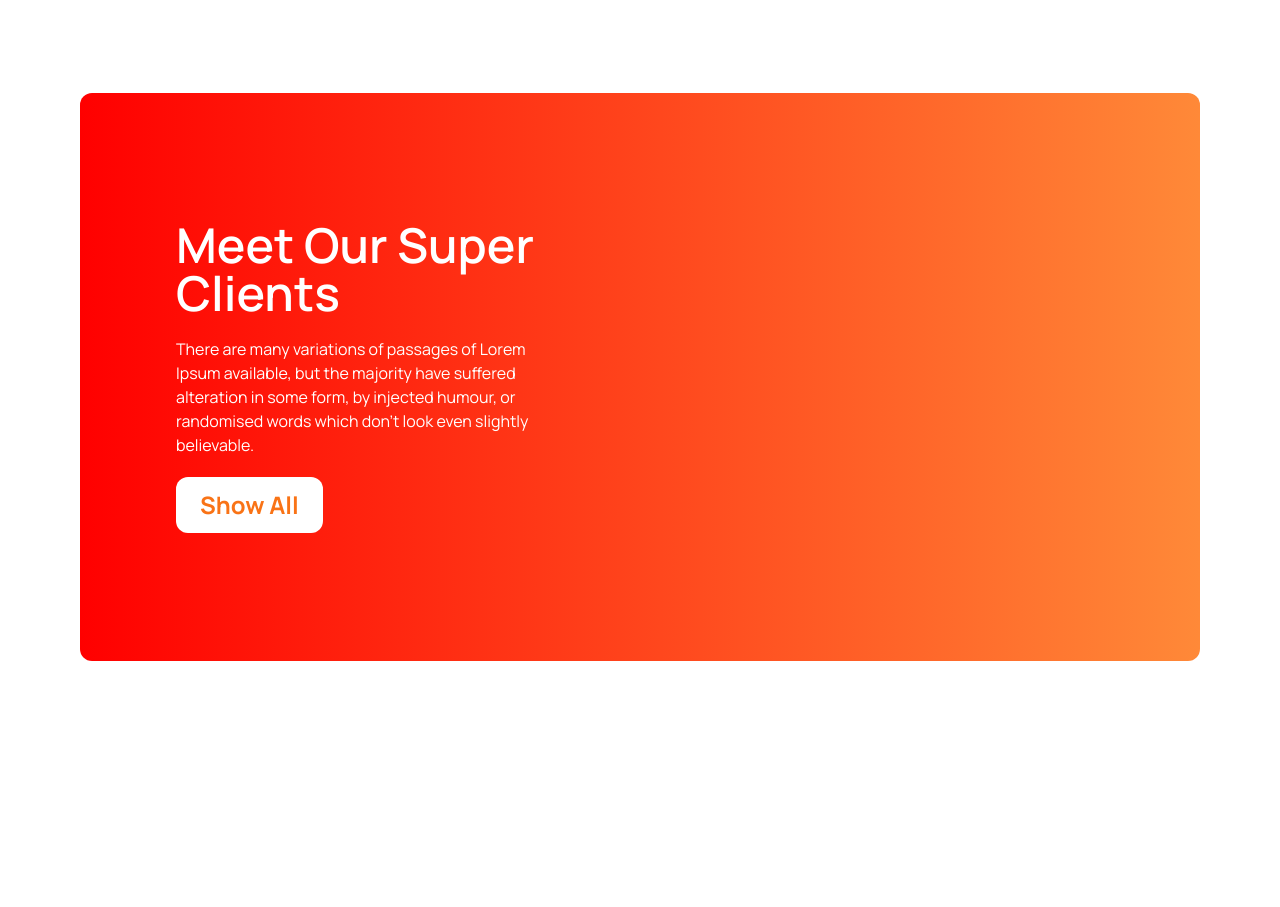
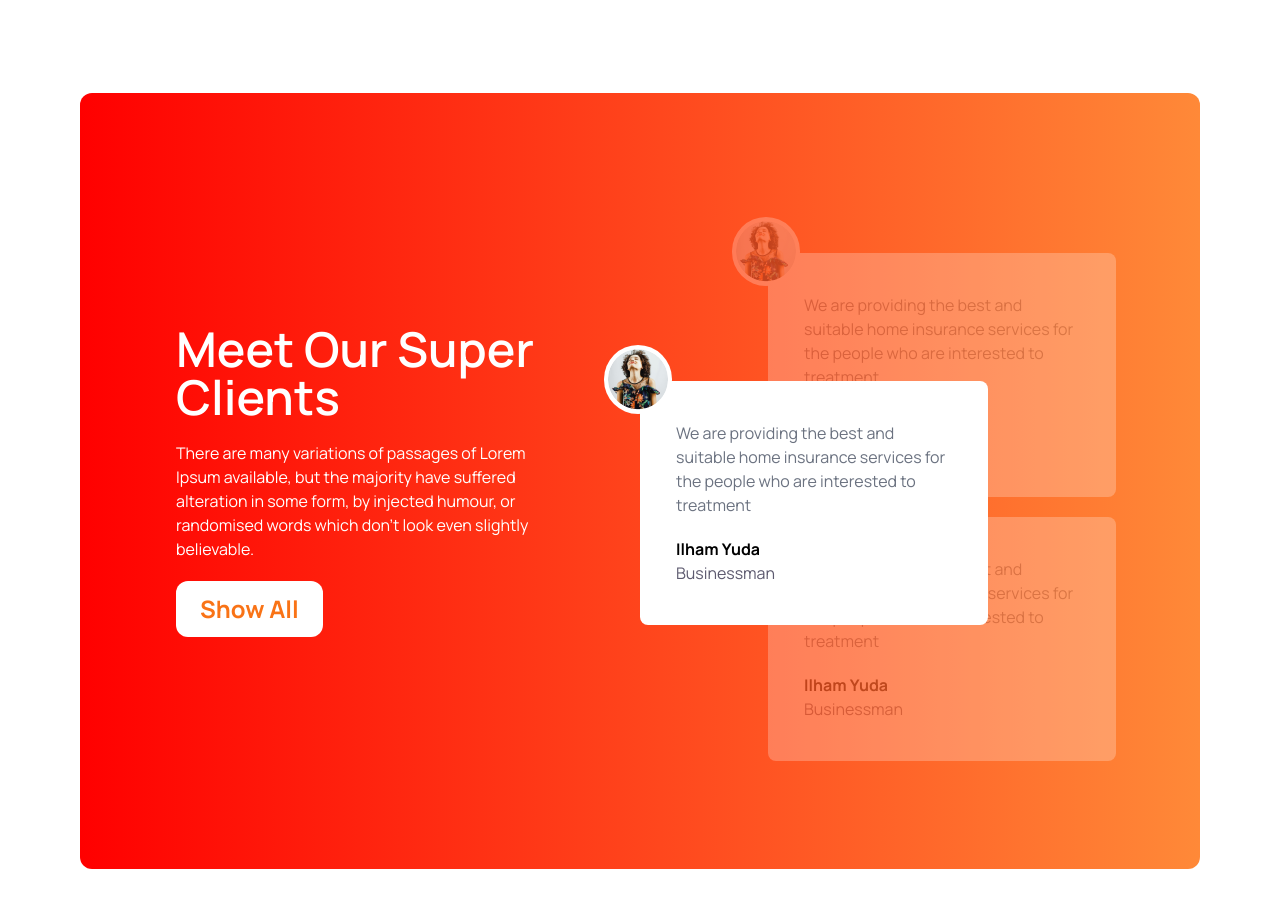
Before and after one commit to afikAfikur/tea-landing-page, a plain HTML site: page index.html in a window 1280 px wide. Shown: the part 1836-2743 px from the top of the page. Before the commit the page ends 2593 px from the top, so only its background shows below. Drawn offline with nearby package versions, Linux system fonts and the light colour scheme.

Commit message:
Done with cart

```diff
--- a/index.html
+++ b/index.html
@@ -159,14 +159,43 @@
           <p class="text-gray-500">Premium Quality that makes tea more elegant and more durable when you use it.</p>
         </div>
       </div>
-      <div class="fourth_sec mb-24">
-        <div class=" bg-gradient-to-r from-[#FF0000]  to-[#FF8938] rounded-xl grid grid-cols-1 lg:grid-cols-2 px-8 md:px-24 py-16 md:py-32">
-          <div class="text w-5/6">
+      <div class="fourth_sec mb-24 overflow-hidden">
+        <div class=" bg-gradient-to-r from-[#FF0000]  to-[#FF8938] rounded-xl grid grid-cols-1 gap-y-8 lg:gap-y-0 lg:grid-cols-2 items-center px-8 md:px-24 py-16 md:py-32">
+
+          <div class=" text w-5/6">
             <h4 class="font-semibold text-5xl text-white mb-5">Meet Our Super <br>Clients</h4>
             <p class="mb-5 text-white">There are many variations of passages of Lorem Ipsum available, but the majority have suffered alteration in some form, by injected humour, or randomised words which don't look even slightly believable. </p>
             <button class="bg-white text-orange-500 font-bold text-2xl px-6 py-3 rounded-xl ">Show All</button>
           </div>
-          <div></div>
+          <div class="relative mt-8 lg-mt-0 ">
+            <div class="z-0  card opacity-25 left-32 w-full lg:w-3/4 h-auto bg-white text-black relative px-9 py-10 rounded-lg">
+              <div >
+                <img class="absolute bg-white rounded-full p-1 -top-9 -left-9" src="./images/client.png" alt="">
+              </div>
+              <p class="text-gray-500 mb-5">We are providing the best and suitable home insurance services for the people who are interested to treatment</p>
+              <h4 class="font-bold">Ilham Yuda</h4>
+              <h4 class="text-[#5D5A6F]">Businessman</h4>
+            </div>
+            <!--middle card-->
+            <div class="z-10 card absolute top-32  w-full lg:w-3/4 h-auto bg-white text-black left-0  px-9 py-10 rounded-lg">
+              <div >
+                <img class="absolute bg-white rounded-full p-1 -top-9 -left-9" src="./images/client.png" alt="">
+              </div>
+              <p class="text-gray-500 mb-5">We are providing the best and suitable home insurance services for the people who are interested to treatment</p>
+              <h4 class="font-bold">Ilham Yuda</h4>
+              <h4 class="text-[#5D5A6F]">Businessman</h4>
+            </div>
+
+            <div class="z-0 card opacity-25 left-32 top-5 w-full lg:w-3/4 h-auto bg-white text-black relative px-9 py-10 rounded-lg">
+              <div >
+                <img class="absolute bg-white rounded-full p-1 -top-9 -left-9" src="./images/client.png" alt="">
+              </div>
+              <p class="text-gray-500 mb-5">We are providing the best and suitable home insurance services for the people who are interested to treatment</p>
+              <h4 class="font-bold">Ilham Yuda</h4>
+              <h4 class="text-[#5D5A6F]">Businessman</h4>
+            </div>
+
+          </div>
         </div>
       </div>
     </main>
```
